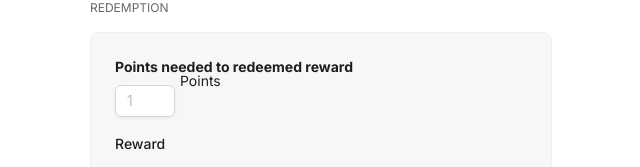
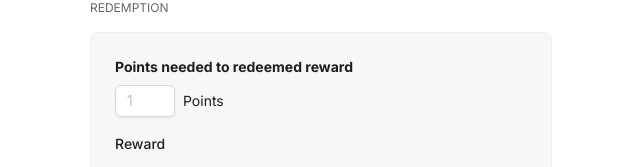
Before and after one commit to unegbuclinton/clamp-landing-page, a Next.js app: page /createCampaign/createCampaignSteps/CreateCampaignTwo in a window 1280 px wide. Shown: the part 600-767 px from the top of the page, without its empty margins (319-959 px from the left). Built offline with nearby package versions, Linux system fonts and the light colour scheme.

Commit message:
fixing bug

```diff
--- a/src/components/molecules/campaignTable/index.tsx
+++ b/src/components/molecules/campaignTable/index.tsx
@@ -2,7 +2,7 @@ import { ColumnsType } from 'antd/es/table'
 import { Table } from 'antd'
 import GoldBadge from '@/assets/svgs/goldBadge.svg'
 import { useRouter } from 'next/router'
-import { useEffect, useState } from 'react'
+import { useEffect } from 'react'
 import { useAppDispatch, useAppSelector } from '@/utilities/hooks'
 import {
   getAllCampaign,
--- a/src/pages/createCampaign/createCampaignSteps/CreateCampaignTwo.tsx
+++ b/src/pages/createCampaign/createCampaignSteps/CreateCampaignTwo.tsx
@@ -185,7 +185,7 @@ const CreateCampaignTwo: React.FC<campaignStepTwo> = ({
           label='REDEMPTION'
           description='Points needed to redeemed reward'
         >
-          <div className='relative flex items-center'>
+          <div className='flex items-center'>
             <Form.Item
               className='m-0'
               rules={[
@@ -203,7 +203,7 @@ const CreateCampaignTwo: React.FC<campaignStepTwo> = ({
                 placeholder='1'
               />
             </Form.Item>
-            <span className='absolute left-[65px] bottom-[25px]'>Points</span>
+            <span className=''>Points</span>
           </div>
           <div>
             <p className='font-medium py-4'>Reward</p>
```
